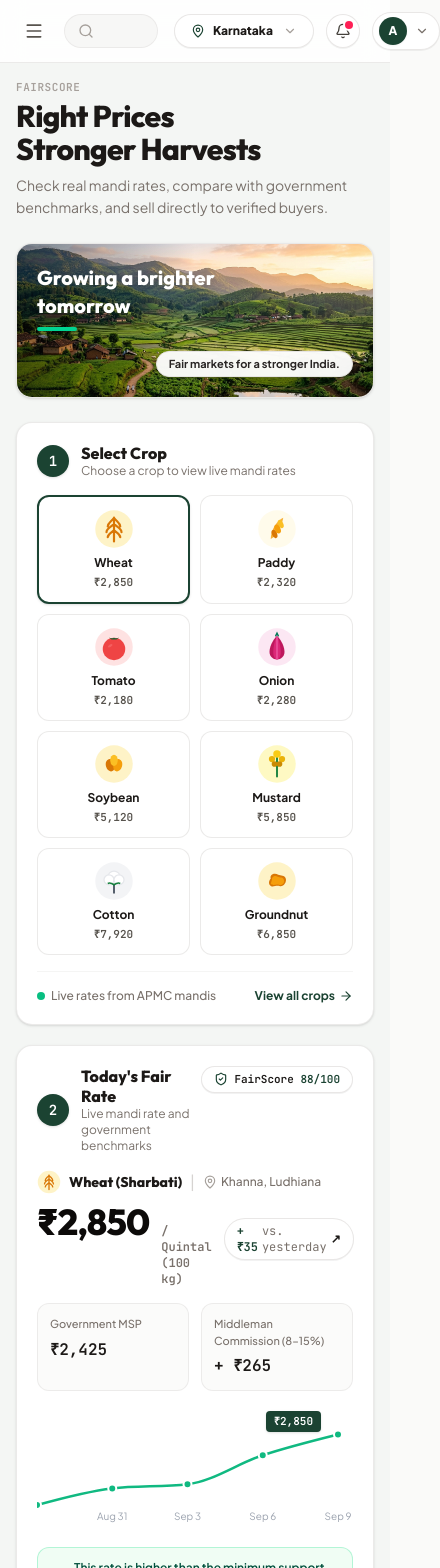
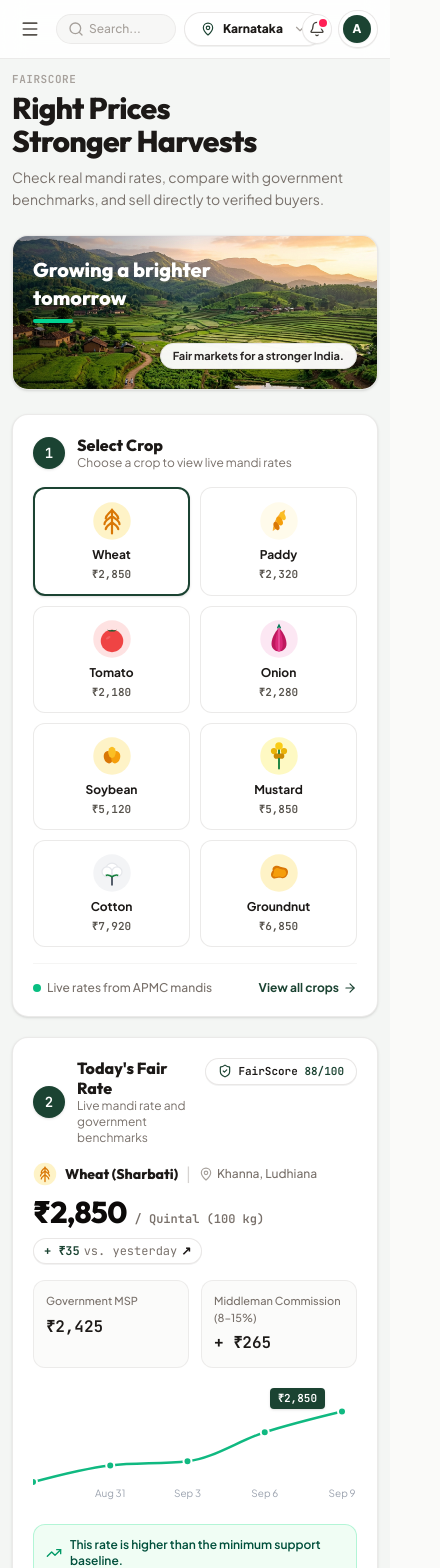
Before and after one commit to anish-b-r/agriconnect, a React (Vite) app: page / in a window 390 px wide. Shown: the top 1568 px of the page, 440 px wide, since content can reach past the window. Built offline with nearby package versions, Linux system fonts and the light colour scheme.

Commit message:
Improve mobile responsiveness across DashboardLayout, FairScoreInsights, and PriceDiscoveryEngine

```diff
--- a/src/components/DashboardLayout.tsx
+++ b/src/components/DashboardLayout.tsx
@@ -212,30 +212,30 @@ export const DashboardLayout: React.FC<DashboardLayoutProps> = ({
         </aside>
 
         {/* RIGHT MAIN CONTAINER */}
-        <div className="flex-1 flex flex-col min-w-0">
+        <div className="flex-1 flex flex-col min-w-0 w-full overflow-x-hidden">
 
           {/* TOP HEADER BAR */}
-          <header className="sticky top-0 z-30 bg-white/90 backdrop-blur-md border-b border-stone-200/80 px-4 sm:px-6 py-3 flex items-center justify-between gap-4">
+          <header className="sticky top-0 z-30 bg-white/90 backdrop-blur-md border-b border-stone-200/80 px-3 sm:px-6 py-2.5 sm:py-3 flex items-center justify-between gap-2 sm:gap-4">
 
             {/* Left: Mobile Menu Trigger + Search Bar */}
-            <div className="flex items-center gap-3 flex-1 max-w-xl">
+            <div className="flex items-center gap-2 sm:gap-3 flex-1 min-w-0 max-w-xl">
               <button
                 onClick={() => setIsMobileMenuOpen(true)}
-                className="lg:hidden p-2 rounded-xl text-stone-600 hover:bg-stone-100 cursor-pointer"
+                className="lg:hidden p-2 rounded-xl text-stone-600 hover:bg-stone-100 cursor-pointer flex-shrink-0"
               >
                 <Menu className="w-5 h-5" />
               </button>
 
               {/* Search Bar Input */}
-              <div className="relative flex-1">
-                <Search className="w-4 h-4 text-stone-400 absolute left-3.5 top-1/2 -translate-y-1/2" />
+              <div className="relative flex-1 min-w-0">
+                <Search className="w-4 h-4 text-stone-400 absolute left-3 top-1/2 -translate-y-1/2" />
                 <input
                   type="text"
-                  placeholder="Search for a crop, mandi or location..."
+                  placeholder="Search..."
                   value={searchQuery}
                   onChange={(e) => setSearchQuery(e.target.value)}
                   onFocus={() => setIsSearchOpen(true)}
-                  className="w-full pl-9 pr-14 py-2 bg-stone-100/80 border border-stone-200/70 rounded-full text-xs font-medium text-stone-900 focus:outline-none focus:ring-2 focus:ring-emerald-500/30 focus:bg-white transition-all placeholder:text-stone-400"
+                  className="w-full pl-8 sm:pl-9 pr-8 sm:pr-14 py-1.5 sm:py-2 bg-stone-100/80 border border-stone-200/70 rounded-full text-xs font-medium text-stone-900 focus:outline-none focus:ring-2 focus:ring-emerald-500/30 focus:bg-white transition-all placeholder:text-stone-400 truncate"
                 />
                 <span className="hidden sm:inline-flex items-center gap-0.5 absolute right-3 top-1/2 -translate-y-1/2 text-[10px] font-bold text-stone-400 font-mono bg-white px-1.5 py-0.5 rounded border border-stone-200">
                   Ctrl K
@@ -244,30 +244,32 @@ export const DashboardLayout: React.FC<DashboardLayoutProps> = ({
             </div>
 
             {/* Right: State Selector, Notifications, Profile Avatar */}
-            <div className="flex items-center gap-3 flex-shrink-0">
+            <div className="flex items-center gap-1.5 sm:gap-3 flex-shrink-0">
 
               {/* Location State Selector Dropdown */}
+              <div className="w-28 sm:w-44 md:w-48">
                 <CustomSelect
                   value={selectedState}
                   onChange={(st) => setSelectedState(st)}
                   options={STATES_LIST.map((st) => ({ value: st, label: st }))}
                   icon={MapPin}
-                dropdownWidth="w-48"
+                  dropdownWidth="w-44 sm:w-48"
                 />
+              </div>
 
               {/* Notification Bell Icon */}
               <div className="relative">
                 <button
                   onClick={() => setIsNotificationsOpen(!isNotificationsOpen)}
-                  className="p-2 rounded-full bg-white hover:bg-stone-50 text-stone-700 border border-stone-200/90 shadow-2xs relative cursor-pointer transition-colors"
+                  className="p-1.5 sm:p-2 rounded-full bg-white hover:bg-stone-50 text-stone-700 border border-stone-200/90 shadow-2xs relative cursor-pointer transition-colors"
                 >
                   <Bell className="w-4 h-4" />
-                  <span className="w-2 h-2 rounded-full bg-rose-500 absolute top-1.5 right-1.5 ring-2 ring-white" />
+                  <span className="w-2 h-2 rounded-full bg-rose-500 absolute top-1 sm:top-1.5 right-1 sm:right-1.5 ring-2 ring-white" />
                 </button>
 
                 {/* Notifications Popup */}
                 {isNotificationsOpen && (
-                  <div className="absolute right-0 mt-2 w-80 bg-white rounded-2xl shadow-xl border border-stone-200 p-4 z-50 animate-scaleUp space-y-3">
+                  <div className="absolute right-0 mt-2 w-72 sm:w-80 bg-white rounded-2xl shadow-xl border border-stone-200 p-4 z-50 animate-scaleUp space-y-3">
                     <div className="flex items-center justify-between border-b border-stone-100 pb-2">
                       <h4 className="text-xs font-extrabold text-stone-900 font-display">Live Notifications</h4>
                       <button onClick={() => setIsNotificationsOpen(false)} className="text-stone-400 hover:text-stone-700 text-xs font-bold">Close</button>
@@ -290,20 +292,20 @@ export const DashboardLayout: React.FC<DashboardLayoutProps> = ({
               <div className="relative">
                 <button
                   onClick={() => setIsProfileDropdownOpen(!isProfileDropdownOpen)}
-                  className="flex items-center gap-2 p-1 pl-1.5 pr-2.5 bg-white hover:bg-stone-50 rounded-full border border-stone-200/90 shadow-2xs cursor-pointer transition-colors"
+                  className="flex items-center gap-1.5 p-1 pl-1 sm:pl-1.5 pr-1.5 sm:pr-2.5 bg-white hover:bg-stone-50 rounded-full border border-stone-200/90 shadow-2xs cursor-pointer transition-colors"
                 >
-                  <div className="w-7 h-7 rounded-full bg-[#1b4332] text-white flex items-center justify-center font-black text-xs shadow-xs">
+                  <div className="w-7 h-7 rounded-full bg-[#1b4332] text-white flex items-center justify-center font-black text-xs shadow-xs flex-shrink-0">
                     {userInitial}
                   </div>
                   <span className="text-xs font-extrabold text-stone-800 font-sans hidden sm:inline">
                     {userName}
                   </span>
-                  <ChevronDown className="w-3.5 h-3.5 text-stone-500" />
+                  <ChevronDown className="w-3.5 h-3.5 text-stone-500 hidden sm:inline" />
                 </button>
 
                 {/* Profile Switcher Modal Menu */}
                 {isProfileDropdownOpen && (
-                  <div className="absolute right-0 mt-2 w-64 bg-white rounded-2xl shadow-xl border border-stone-200 p-3 z-50 animate-scaleUp space-y-2">
+                  <div className="absolute right-0 mt-2 w-60 sm:w-64 bg-white rounded-2xl shadow-xl border border-stone-200 p-3 z-50 animate-scaleUp space-y-2">
                     <div className="px-2 py-1 border-b border-stone-100">
                       <span className="text-[10px] text-stone-400 font-bold uppercase font-mono block">Logged In As</span>
                       <span className="text-xs font-extrabold text-stone-900 block">{currentUser?.name || 'Sardar Gurpreet Singh'}</span>
@@ -340,7 +342,7 @@ export const DashboardLayout: React.FC<DashboardLayoutProps> = ({
           </header>
 
           {/* MAIN VIEW CONTENT CONTAINER */}
-          <main className="flex-1 p-4 sm:p-6 lg:p-8 max-w-[1400px] w-full mx-auto">
+          <main className="flex-1 p-3 sm:p-6 lg:p-8 max-w-[1400px] w-full min-w-0 mx-auto overflow-x-hidden">
             {children}
           </main>
         </div>
--- a/src/components/FairScoreInsights.tsx
+++ b/src/components/FairScoreInsights.tsx
@@ -373,14 +373,14 @@ export const FairScoreInsights: React.FC<FairScoreInsightsProps> = ({
             </div>
 
             {/* Price Row */}
-            <div className="flex items-baseline gap-3 mb-4">
-              <span className="text-4xl font-black text-stone-950 font-display tracking-tight">
+            <div className="flex flex-wrap items-baseline gap-2 sm:gap-3 mb-4">
+              <span className="text-3xl sm:text-4xl font-black text-stone-950 font-display tracking-tight">
                 ₹{activeCrop.modalPrice.toLocaleString('en-IN')}
               </span>
               <span className="text-xs text-stone-500 font-bold font-mono">
                 / Quintal (100 kg)
               </span>
-              <span className="ml-auto text-xs font-bold px-3 py-1 rounded-full border border-stone-200/90 bg-white flex items-center gap-1 font-mono shadow-2xs">
+              <span className="sm:ml-auto text-xs font-bold px-2.5 sm:px-3 py-1 rounded-full border border-stone-200/90 bg-white flex items-center gap-1 font-mono shadow-2xs">
                 <span className={activeCrop.yesterdayDiff >= 0 ? 'text-[#1b4332]' : 'text-rose-600'}>
                   {activeCrop.yesterdayDiff >= 0 ? `+ ₹${activeCrop.yesterdayDiff}` : `- ₹${Math.abs(activeCrop.yesterdayDiff)}`}
                 </span>
--- a/src/components/PriceDiscoveryEngine.tsx
+++ b/src/components/PriceDiscoveryEngine.tsx
@@ -328,7 +328,7 @@ export const PriceDiscoveryEngine: React.FC<PriceDiscoveryEngineProps> = ({
                 </div>
 
                 {/* Benchmark Breakdown Grid */}
-                <div className="grid grid-cols-3 gap-3 p-3.5 bg-stone-50 rounded-xl border border-stone-200/80 text-xs font-mono">
+                <div className="grid grid-cols-1 sm:grid-cols-3 gap-2 sm:gap-3 p-3.5 bg-stone-50 rounded-xl border border-stone-200/80 text-xs font-mono">
                   <div>
                     <span className="text-stone-500 block text-[10px]">Statutory MSP</span>
                     <strong className="text-stone-900 text-sm">₹{fairAssessment.mspStatutory}</strong>
```
Lines whose indentation alone changed are shown as unchanged.
